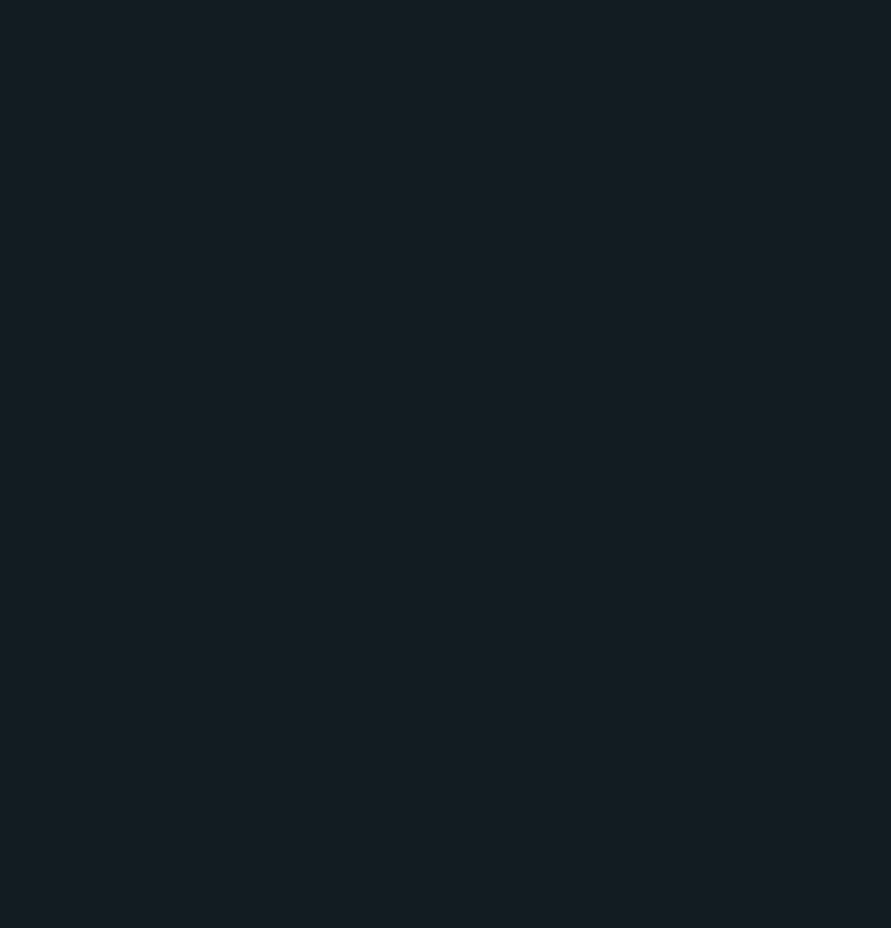
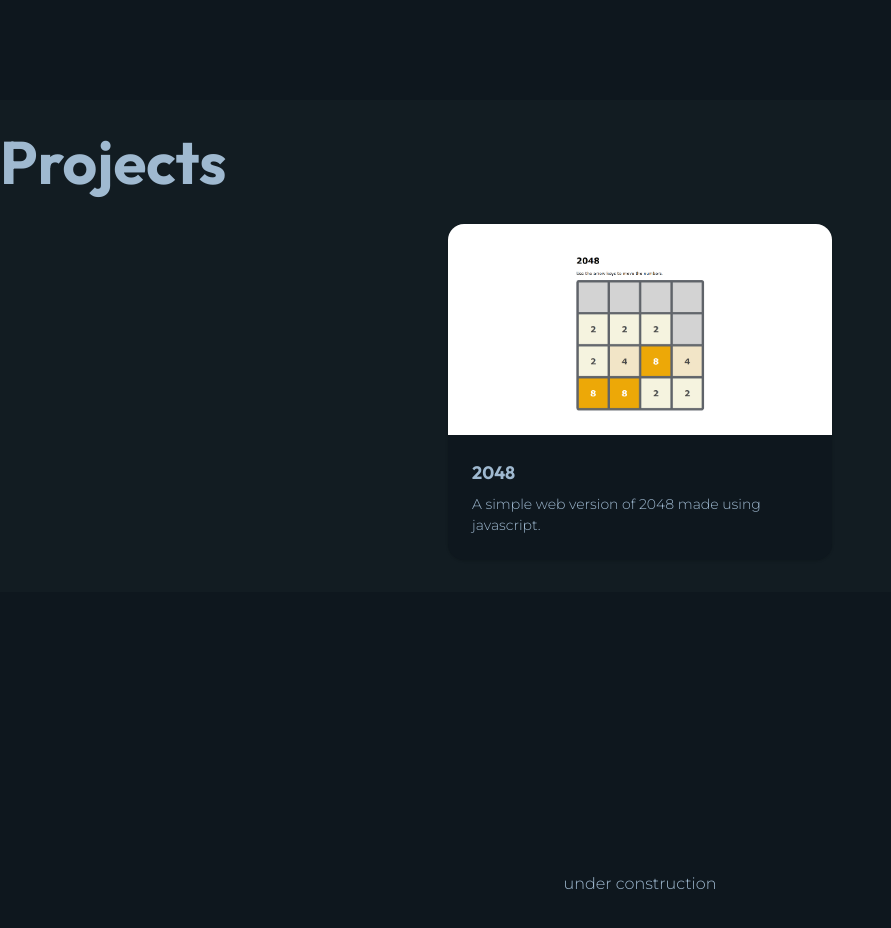
Before and after one commit to Shajeenth/Portfolio, a React (Vite) app: page / in a window 1280 px wide. Shown: the part 500-1428 px from the top of the page, without its empty margins (0-891 px from the left). Before the commit the page ends 800 px from the top, so only its background shows below. Built offline with nearby package versions, Linux system fonts and the light colour scheme.

Commit message:
Added Projects to main.tsx

```diff
--- /dev/null
+++ b/src/components/Gap.tsx
@@ -0,0 +1,17 @@
+import './styles.css'
+
+function Gap() {
+    return (
+        <div className="hero bg-base-200 min-h-[75vh] my-8">
+            <div className="hero-content">
+                <div className="fade">
+                    <p className="text-4x1 tinytext mb-4">
+                        under construction
+                    </p>
+                </div>
+            </div>
+        </div>
+    )
+}
+
+export default Gap
--- a/src/components/Name.tsx
+++ b/src/components/Name.tsx
@@ -2,7 +2,7 @@
 
 function Name() {
     return (
-        <div className="hero min-h-[75vh]">
+        <div className="hero bg-base-200 min-h-[75vh]">
             <div className="hero-content">
                 <div className="fade">
                     <h1 className="text-7xl heading bg-linear-[135deg,indigo,teal] text-transparent bg-clip-text pb-4 shine">Shajeenth Shanmugarajah</h1>
--- a/src/components/Project.tsx
+++ b/src/components/Project.tsx
@@ -9,18 +9,15 @@
 
 function Project(details:Details) {
     return (
-        <div className="card bg-base-100 w-96 shadow-sm">
+        <div className="card bg-base-200 w-96 shadow-sm duration-300 ease-out">
             <figure>
                 <img
-                src={"assets/${details.image}"}
-                alt="${details.alt}" />
+                src={details.image}
+                alt={details.alt} />
             </figure>
             <div className="card-body">
-                <h2 className="card-title">{details.header}</h2>
-                <p>{details.text}</p>
-                <div className="card-actions justify-end">
-                <button className="btn btn-primary">Buy Now</button>
-                </div>
+                <h2 className="card-title heading">{details.header}</h2>
+                <p className="tinytext">{details.text}</p>
             </div>
         </div>
     )
--- /dev/null
+++ b/src/components/ProjectScroll.tsx
@@ -0,0 +1,21 @@
+import './styles.css'
+import Project from './Project.tsx'
+
+function ProjectScroll() {
+    return (
+        <>
+            <div className="container mx-auto">
+                <div>
+                    <h1 className="text-6xl heading my-8">Projects</h1>
+                </div>
+                <div className="flex justify-between">
+                    <div></div>
+                    <Project image="src/assets/img2048.png" alt="imageOf2048" header="2048" text="A simple web version of 2048 made using javascript."/>
+                    <div></div>
+                </div>
+            </div>
+        </>
+    )
+}
+
+export default ProjectScroll
--- a/src/main.tsx
+++ b/src/main.tsx
@@ -2,10 +2,13 @@
 import { createRoot } from 'react-dom/client'
 import './components/styles.css'
 import Name from './components/Name.tsx'
-import Navbar from './components/Navbar.tsx'
+import ProjectScroll from './components/ProjectScroll.tsx'
+import Gap from './components/Gap.tsx'
 
 createRoot(document.getElementById('root')!).render(
   <StrictMode>
     <Name />
+    <ProjectScroll />
+    <Gap />
   </StrictMode>,
 )
```
Also changed, not shown: src/assets/img2048.png (added).
